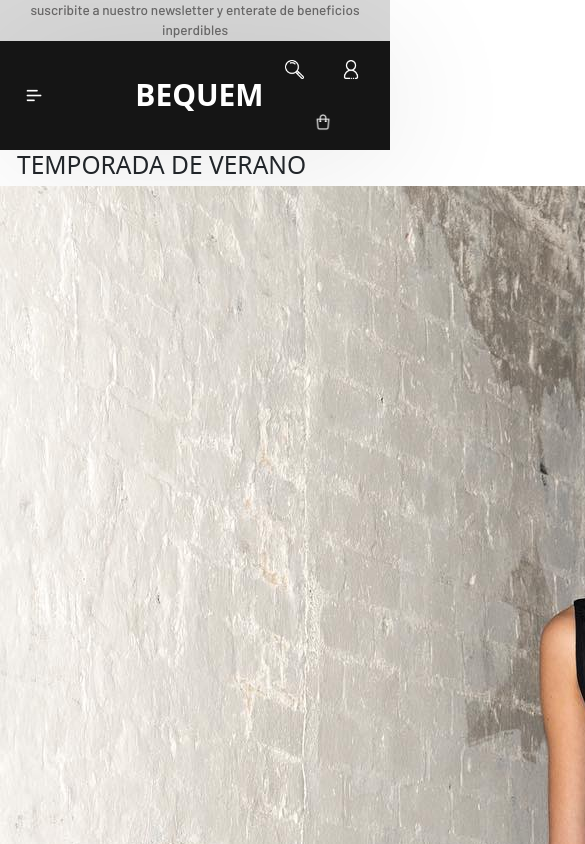
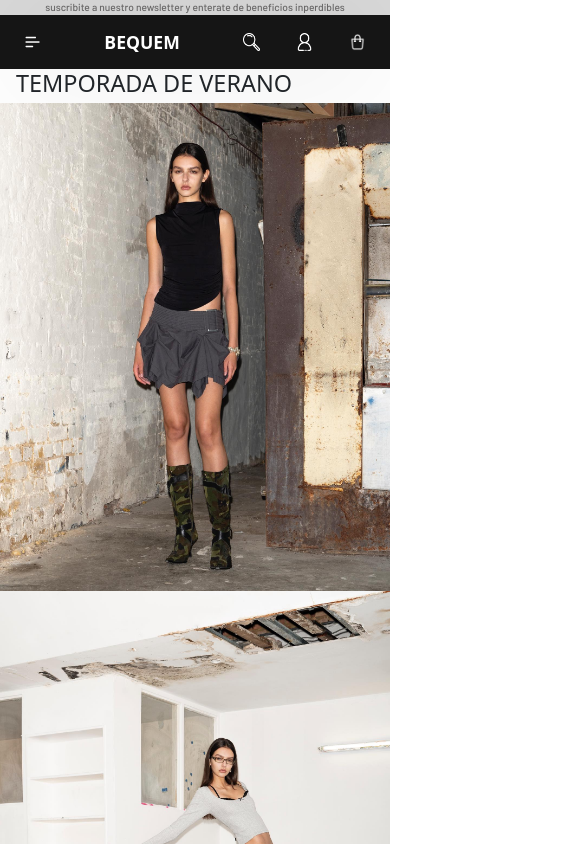
Before and after one commit to CarolinaSaleh/Pr-ctica-en-Coderhouse, a plain HTML site: page pages/tempVerano.html in a window 390 px wide. Shown: the top 844 px of the page, 585 px wide, since content can reach past the window. Drawn offline with Linux system fonts and the light colour scheme.

Commit message:
modificaciones en coleccion de verano u css

```diff
--- a/css/style.css
+++ b/css/style.css
@@ -288,6 +288,28 @@ h1{
         font-size: 80%;
     }
 }
+@media (max-width:425px) {
+    html{
+        font-size: 80%;
+    }
+    .iconos{
+        display: block;
+        size: 60%;
+    }
+    .header-banner{
+        font-size: 80%;
+    }
+    .menu{
+        margin-right: 0;
+    }
+    .elNombre{
+        font-size: 1.375rem;
+        margin-left: 0;
+    }
+    .coleccion a{
+        font-size: 70%;
+    }
+}
 @media (max-width:320px) {
     html{
         font-size: 80%;
@@ -298,6 +320,9 @@ h1{
     }
     .header-banner{
         font-size: 70%;
+    }
+    .menu{
+        margin-right: 0;
     }
     .elNombre{
         font-size: 1.375rem;
@@ -315,11 +340,14 @@ h1{
         display: block;
         size: 30%;
     }
+    .menu{
+        margin-right: 0;
+    }
     .header-banner{
         font-size: 65%;
     }
     .elNombre{
-        font-size: 1.375rem;
+        font-size: 1rem;
         margin-left: 0;
     }
     .coleccion a{
--- a/pages/tempVerano.html
+++ b/pages/tempVerano.html
@@ -3,7 +3,7 @@
 <head>
     <meta charset="UTF-8">
     <meta name="viewport" content="width=device-width, initial-scale=1.0">
-    <title>Bequem</title>
+    <title>TEMPORADA DE VERANO EN BEQUEM</title>
     <link rel="stylesheet" href="../css/style.css">
     <link rel="stylesheet" href="../bootstrap/bootstrap-5.3.2-dist/bootstrap/css/bootstrap.min.css">
 </head>
@@ -14,24 +14,32 @@
                 <span>suscribite a nuestro newsletter y enterate de beneficios inperdibles</span>
             </div>
         </div>
-    <nav class="elHeader text-center">
+    <div class="elHeader">
+        <!-- <input type="checkbox" name="" id="el-menu">
+        <label for="el-menu" class="menu"></label> -->
         <a href=""class="menu"><img src="../assets/menu (2).png" alt=""></a>
         <a class="elNombre" href="../index.html">BEQUEM</a>
             <!-- (li>a)*4 -->
-        <div>
-            <a href=""class="lupa"><img src="../assets/lupa.png" alt=""></a>
-            <a href=""class="user"><img src="../assets/usuario.png" alt=""></a>
-            <a href=""class="bolso"><img src="../assets/bolso.png" alt=""></a>
+        <!-- <nav class="navbar">
+            <a href="#home">home</a>
+            <a href="#sobreNos">sobre nosotros</a>
+            <a href="#productos">productos</a>
+            <a href="#review">review</a>
+        </nav> -->
+        <div class="iconos">
+            <a href="#"class="lupa"><img src="../assets/lupa.png" alt=""></a>
+            <a href="#"class="user"><img src="../assets/usuario.png" alt=""></a>
+            <a href="#"class="bolso"><img src="../assets/bolso.png" alt=""></a>
         </div>
-    </nav>
+    </div>
     </header>
     <main>
         <section class="sectionPrincipalVerano">
             <H1>TEMPORADA DE VERANO</H1>
             <section>
-                <img src="../assets/rnyfa.jpg" alt="">
-                <img src="../assets/tvConjuntoViaje.jpg" alt="">
-                <img src="../assets/rn1.jpg" alt="">
+                <img src="../assets/rnyfa.jpg" class="img-fluid" alt="...">
+                <img src="../assets/tvConjuntoViaje.jpg" class="img-fluid" alt="...">
+                <img src="../assets/rn1.jpg" class="img-fluid" alt="...">
             </section>
         </section>
     </main>
```
Also changed, not shown: index.html (+1 -1 lines).
